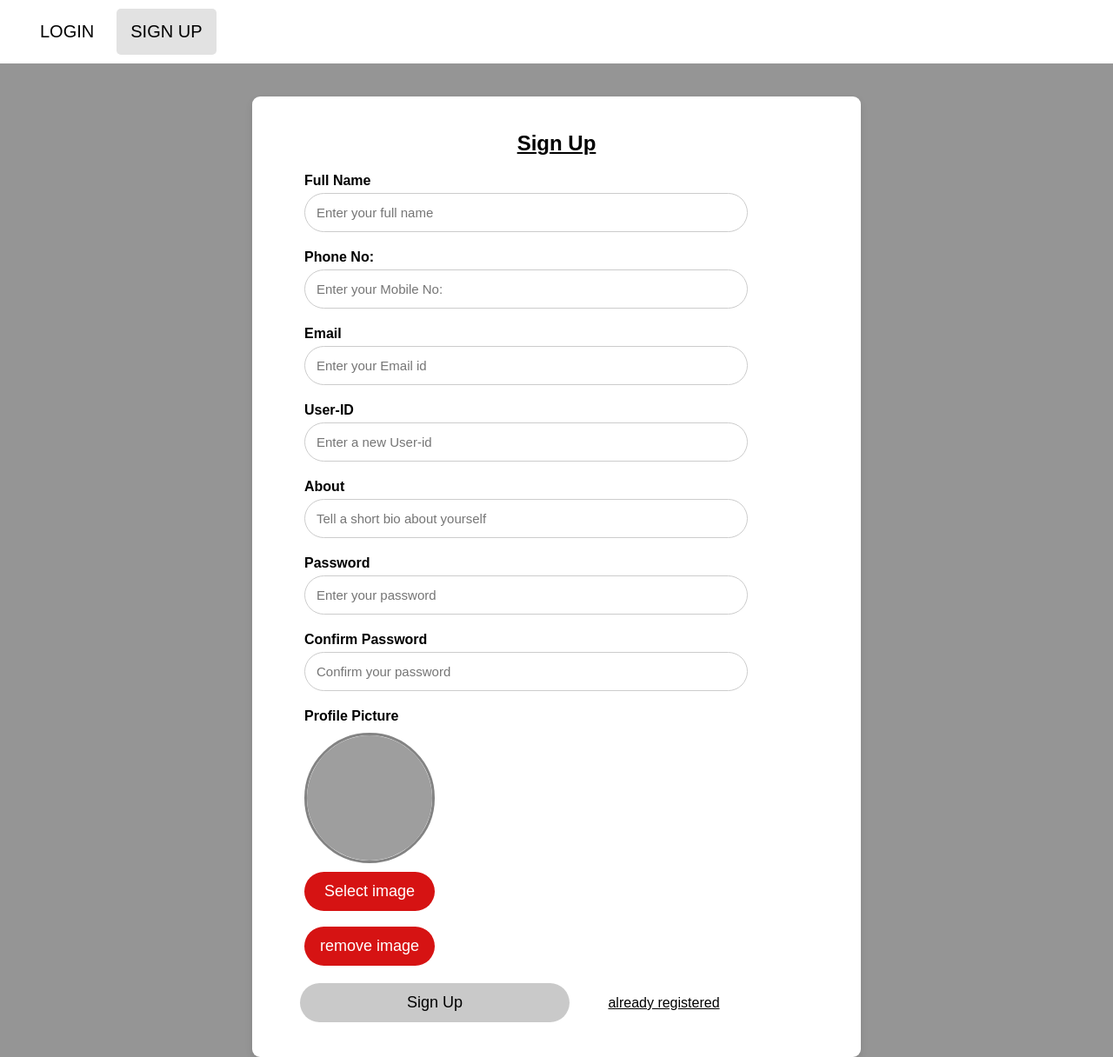
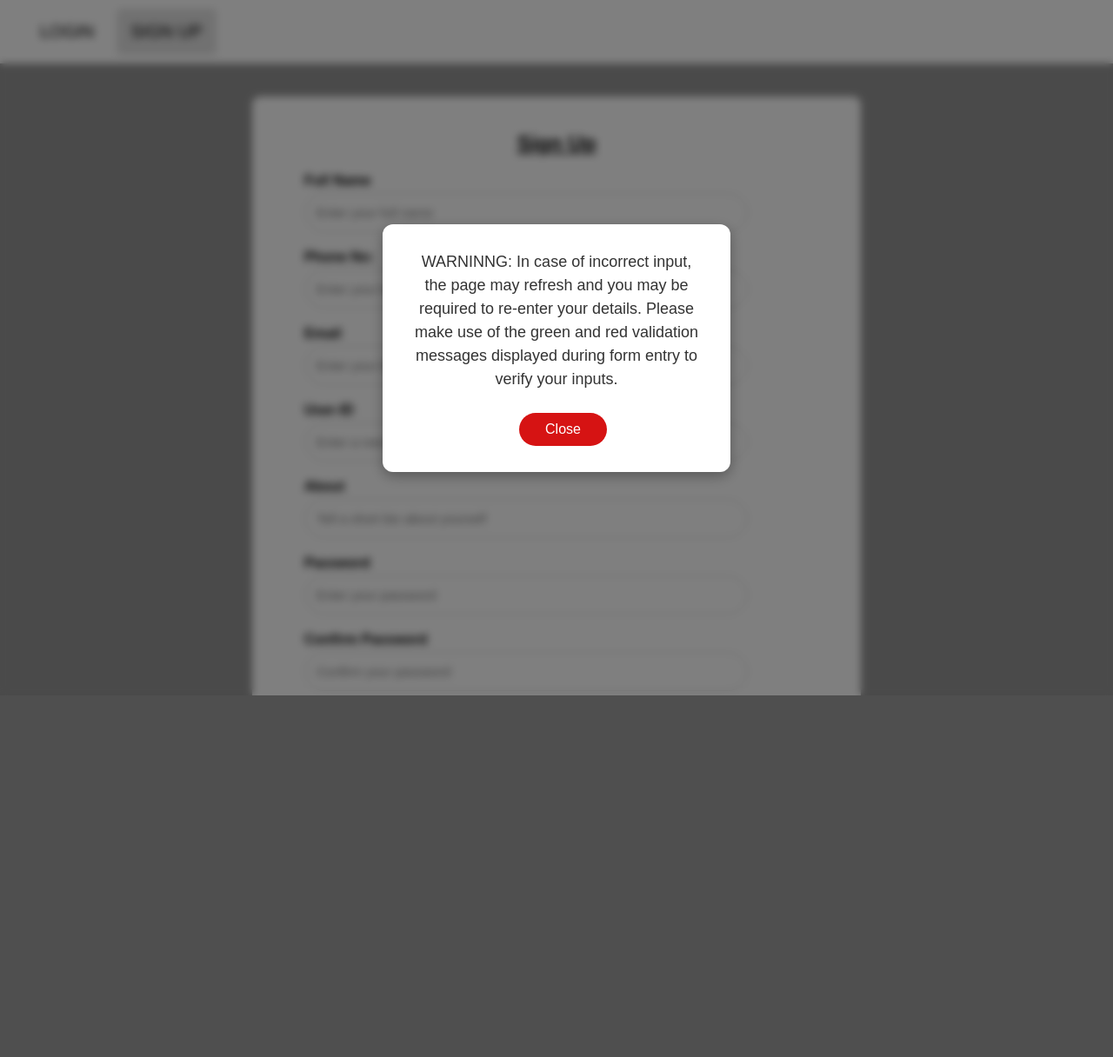
Before and after one commit to sivaram-p/full-stack-account-creation-django, a Django app: page /signup/ in a window 1280 px wide. Shown: the whole page at 87% size. After the commit the page ends 800 px from the top, so only its background shows below. Run offline with Django 4.2, Linux system fonts and the light colour scheme; some libraries are stand-ins or nearby versions; grey boxes are pictures that could not be loaded.

Commit message:
improved signup validations both frontend and backend

```diff
--- a/login_backend/accounts/templates/dashboard.html
+++ b/login_backend/accounts/templates/dashboard.html
@@ -3,7 +3,7 @@
 <html lang="en">
 <head>
   <meta charset="UTF-8">
-  <title>Dashboard – Sivaram</title>
+  <title>Dashboard – </title>
   <meta name="viewport" content="width=device-width, initial-scale=1.0">
   <link rel="stylesheet" href="{% static 'dash.css'%}">
 </head>
--- a/login_backend/accounts/templates/signup.html
+++ b/login_backend/accounts/templates/signup.html
@@ -95,16 +95,37 @@ const p1 = document.getElementById("password1");
 const p2 = document.getElementById("password2");
 const division = document.querySelector(".password_conflict");
 
+function isAscii(str) {
+  for (let i = 0; i < str.length; i++) {
+    if (str.charCodeAt(i) > 127){
+      return false;}
+  }
+  return true;
+}
+
 function checkPassword() {
-  if (p2.value && p1.value !== p2.value) {
+  if (p1.value.length > 0) {
+    if (!isAscii(p1.value)) {
+      division.innerHTML = "<span class='error'>Password must not contain emojis</span>";
+      return;
+    }if (p1.value.length < 8) {
+      division.innerHTML = "<span class='error'>Password must be at least 8 characters</span>";
+      return;
+    }
+    if (!/[A-Za-z]/.test(p1.value) || !/[0-9]/.test(p1.value)) {
+      division.innerHTML = "<span class='error'>Password must contain letters and numbers</span>";
+      return;
+    }
+  }
+  if (p2.value.length > 0 && p2.value !== p1.value) {
     division.innerHTML = "<span class='error'>Passwords do not match</span>";
-  } else {
-    division.innerHTML = "";
+    return;
   }
+  division.innerHTML = "";
 }
 
 p1.addEventListener("keyup", checkPassword);
-p2.addEventListener("keyup", checkPassçword);
+p2.addEventListener("keyup", checkPassword);
 </script>
 
 <!--- pop up script -->
--- a/login_backend/accounts/views.py
+++ b/login_backend/accounts/views.py
@@ -1,3 +1,4 @@
+from urllib import request
 from django.shortcuts import render,redirect
 from django.contrib.auth import authenticate, login, logout
 from django.contrib.auth.models import User
@@ -6,6 +7,8 @@ from django.contrib import messages
 from .models import addons
 from django.db import IntegrityError
 from django.http import HttpResponse
+from django.core.validators import validate_email
+from django.core.exceptions import ValidationError
 import logging
 logger = logging.getLogger(__name__)
 
@@ -21,21 +24,30 @@ def check_username(request):
     username= request.GET.get('userid')
     if len(username) < 1:
         return HttpResponse('')
+    if not username.isalnum():
+        return HttpResponse("<span class='error'>User-ID should have only whole numbers and alphabets</span>")
     if User.objects.filter(username=username).exists():
-        return HttpResponse("<span class='error'>User-ID already in useç</span>")
+        return HttpResponse("<span class='error'>User-ID already in use</span>")
     return HttpResponse("<span class='success'>User-ID available for use</span>")
 
 def check_email(request):
     email= request.GET.get('email')
     if len(email) < 1:
         return HttpResponse('')
+    try:
+        validate_email(email)
+    except ValidationError:
+        return HttpResponse("<span class='error'>Enter a valid email address</span>")
+
     if User.objects.filter(email=email).exists():
         return HttpResponse("<span class='error'>Email already in use</span>")
     return HttpResponse('')
 
 def check_phone(request):
     phone= request.GET.get('phone')
-    if len(phone) < 1:
+    if not phone.isdigit():
+        return HttpResponse("<span class='error'>Phone number must contain only digits</span>")
+    if len(phone) < 10:
         return HttpResponse('')
     if addons.objects.filter(phone=phone).exists():
         return HttpResponse("<span class='error'>Phone number already in use</span>")
@@ -60,11 +72,29 @@ def signupfun(request):
         if User.objects.filter(email=email).exists():
             messages.error(request, "HTTP 409 Conflict - Email already registered.")
             return render(request, 'signup.html')
+        try:
+            validate_email(email)
+        except ValidationError:
+            messages.error(request, "Enter a valid email address.")
+            return render(request, 'signup.html')
+
 
         if User.objects.filter(username=username).exists():
             messages.error(request, "HTTP 409 Conflict - Username already taken.")
             return render(request, 'signup.html')
+        if not username.isalnum():
+            messages.error(request, "User-ID should have only whole numbers and alphabets.")
+            return render(request, 'signup.html')
 
+        if not password1.isascii():
+            messages.error(request, "Password must not contain emojis.")
+            return render(request, 'signup.html')
+        if len(password1) < 8:
+            messages.error(request, "Password must be at least 8 characters.")
+            return render(request, 'signup.html')
+        if not any(c.isalpha() for c in password1) or not any(c.isdigit() for c in password1):
+            messages.error(request, "Password must contain letters and numbers.")
+            return render(request, 'signup.html')
         if password1 != password2:
             messages.error(request, "Passwords do not match.")
             return render(request, 'signup.html')
@@ -72,6 +102,10 @@ def signupfun(request):
         if addons.objects.filter(phone=phone).exists():
            messages.error(request, "HTTP 409 Conflict - Phone number already registered.")
            return render(request, 'signup.html')
+        if not phone.isdigit():
+            messages.error(request, "Phone number must contain only digits.")
+            return render(request, 'signup.html')
+
         try:
             user = User.objects.create_user(username=username, password=password1, email=email, first_name=fullname)
             addons.objects.create(user=user, phone=phone, about=about, profilepic=profilepic)
@@ -85,6 +119,8 @@ def signupfun(request):
         messages.success(request, "Account created successfully")
         return redirect("login")
 
+    messages.warning(request," WARNINNG:  In case of incorrect input, the page may refresh and you may be required to re-enter your details. Please make use of the green and red validation messages displayed during form entry to verify your inputs.")
+
     return render(request,'signup.html')
 
 def dashboardfun(request):
--- a/login_backend/login_backend/settings.py
+++ b/login_backend/login_backend/settings.py
@@ -25,8 +25,8 @@ SECRET_KEY = os.getenv('SECRET_KEY')
 
 # SECURITY WARNING: don't run with debug turned on in production!
 DEBUG = True
-
-ALLOWED_HOSTS = []
+#'*'
+ALLOWED_HOSTS = [] # '*'
 
 
 # Application definition
```
